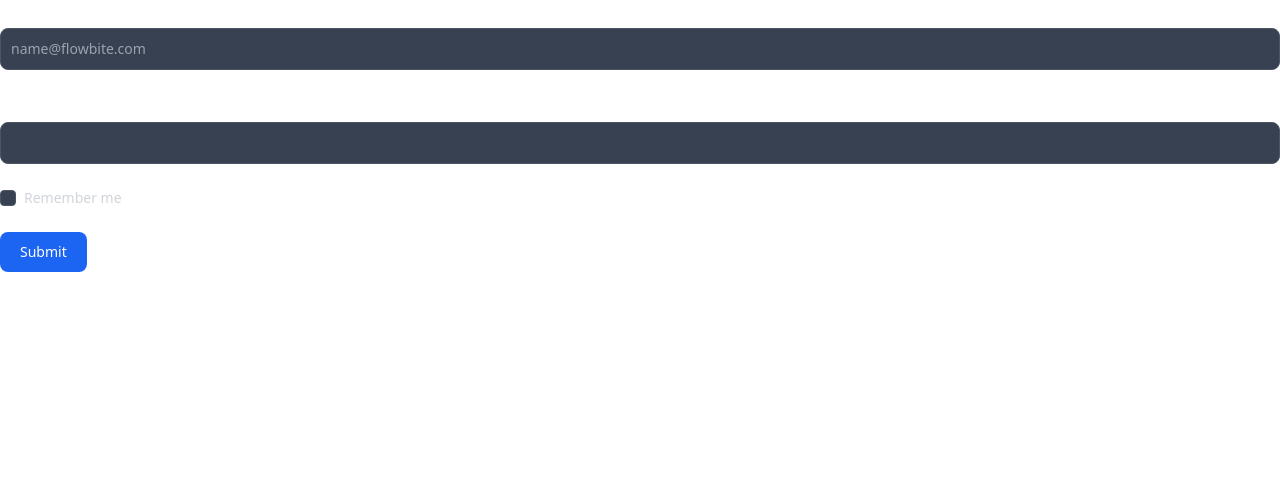
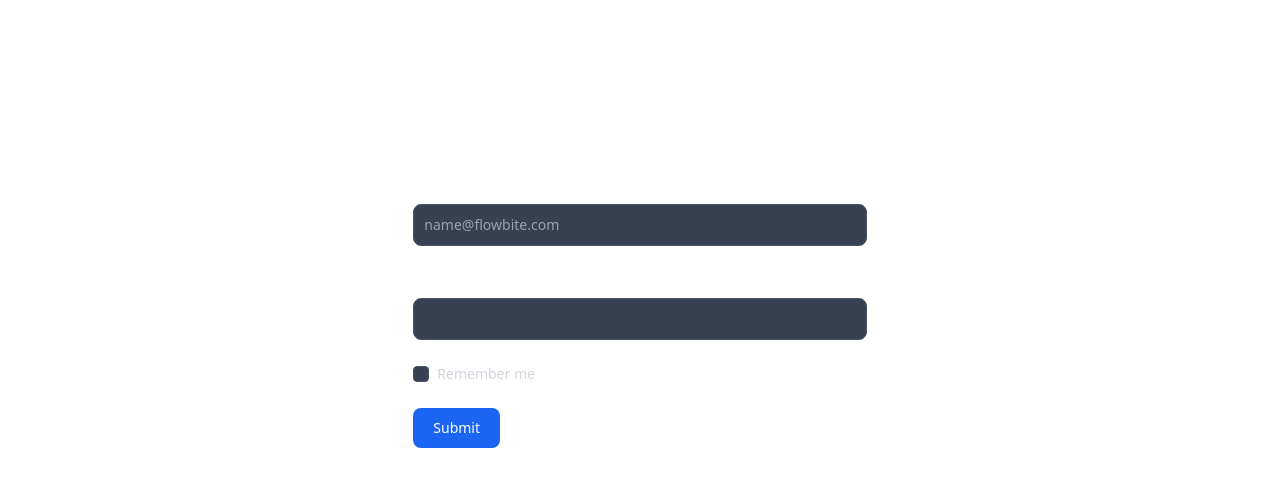
Before and after one commit to thedudesinc/RaceTracker, an Angular app: page /login in a window 1280 px wide. Shown: the top 486 px of the page. Built offline with nearby package versions, Linux system fonts and the light colour scheme.

Commit message:
updated login page

```diff
--- a/src/app/layout/login/login.component.html
+++ b/src/app/layout/login/login.component.html
@@ -1,3 +1,5 @@
+<div class="w-5/12 mx-auto px-10">
+  <h1 class="mb-10 pt-24 text-4xl font-bold dark:text-white">Login</h1>
   <form>
     <div class="mb-6">
       <label for="email" class="block mb-2 text-sm font-medium text-gray-900 dark:text-white">Your email</label>
```
Lines whose indentation alone changed are shown as unchanged.
